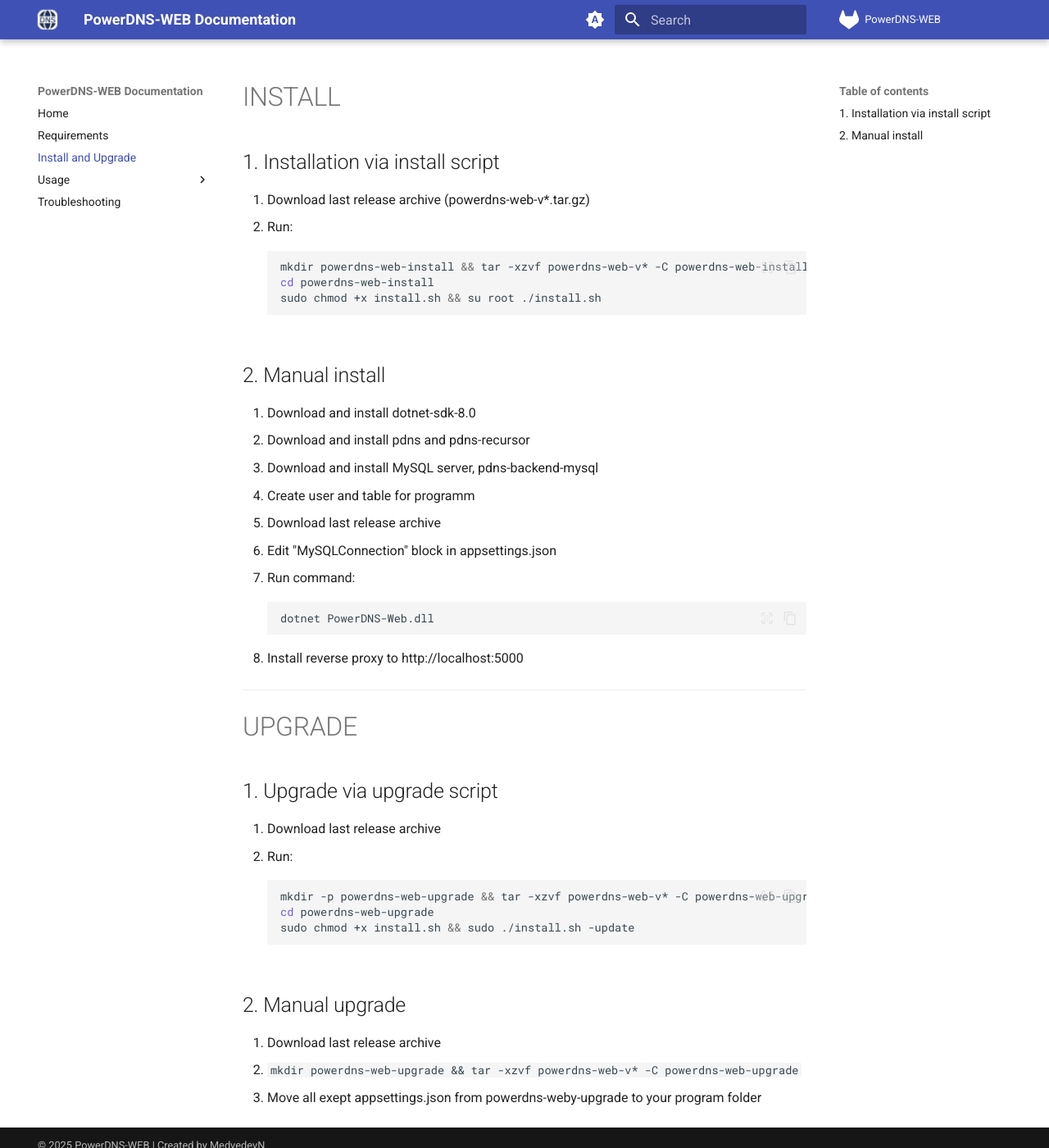
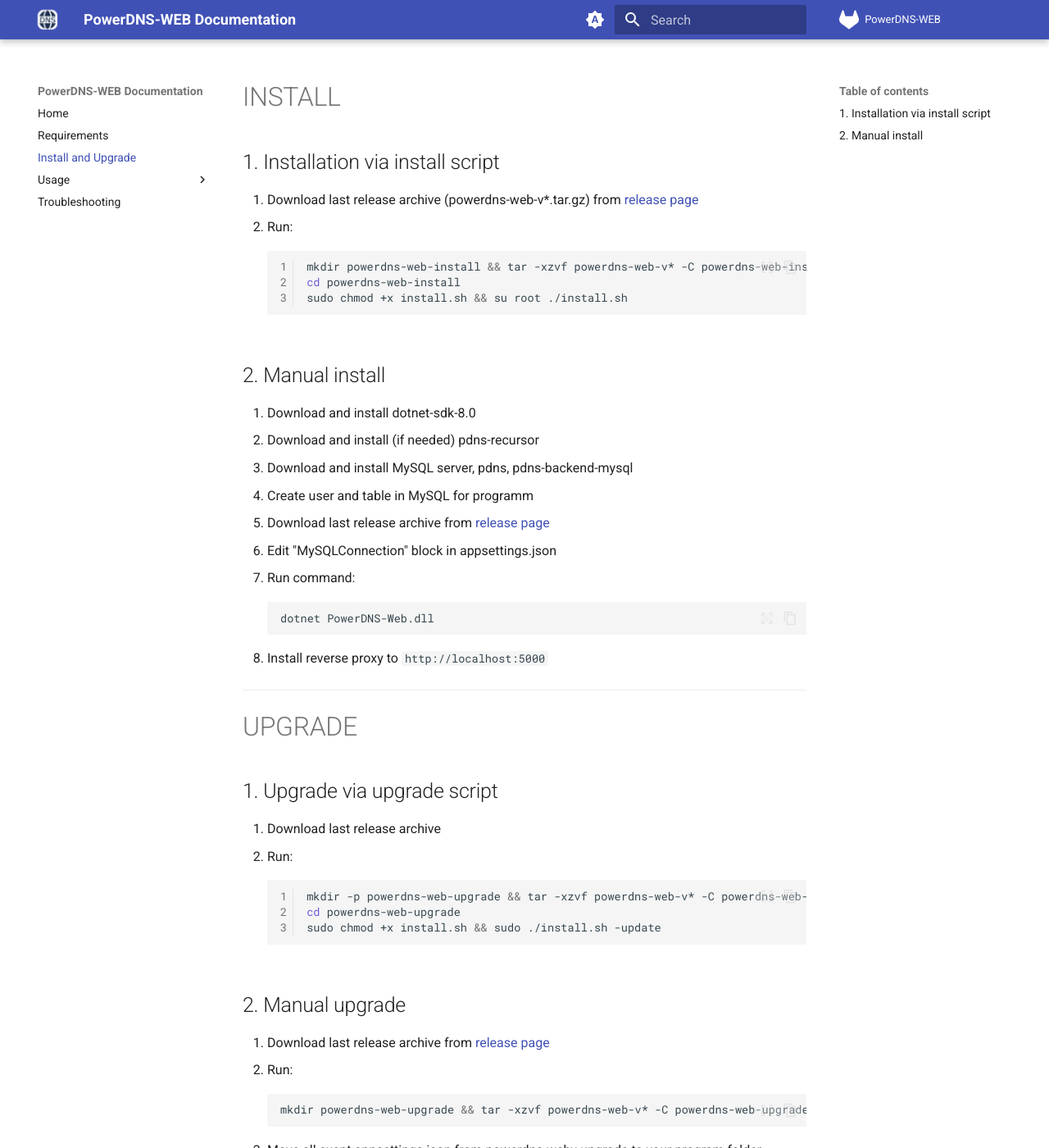
Before and after one commit to Mark-Shternberg/PowerDNS-WEB, an MkDocs documentation site: the page built from docs/guide.md, in a window 1280 px wide and 1400 px high. Shown: the whole window at 82% size. Built offline with MkDocs 1.6.1 and Material for MkDocs 9.7.7, drawn with Linux system fonts in a browser that asks for light colours.

Commit message:
Install instruction update

````diff
--- a/docs/guide.md
+++ b/docs/guide.md
@@ -1,26 +1,26 @@
 # INSTALL
 
 ## 1. Installation via install script
-1. Download last release archive (powerdns-web-v*.tar.gz)
+1. Download last release archive (powerdns-web-v*.tar.gz) from [release page](https://gitlab.medvedev-it.com/MedvedevN/powerdns-web/-/releases)
 2. Run:
-```bash
-mkdir powerdns-web-install && tar -xzvf powerdns-web-v* -C powerdns-web-install && rm powerdns-web-v*
-cd powerdns-web-install
-sudo chmod +x install.sh && su root ./install.sh
-```
+	```bash linenums="1"
+	mkdir powerdns-web-install && tar -xzvf powerdns-web-v* -C powerdns-web-install && rm powerdns-web-v*
+	cd powerdns-web-install
+	sudo chmod +x install.sh && su root ./install.sh
+	```
 
 ## 2. Manual install
 1. Download and install dotnet-sdk-8.0
-2. Download and install pdns and pdns-recursor
-3. Download and install MySQL server, pdns-backend-mysql
-4. Create user and table for programm
-5. Download last release archive
+2. Download and install (if needed) pdns-recursor
+3. Download and install MySQL server, pdns, pdns-backend-mysql
+4. Create user and table in MySQL for programm
+5. Download last release archive from [release page](https://gitlab.medvedev-it.com/MedvedevN/powerdns-web/-/releases)
 6. Edit "MySQLConnection" block in appsettings.json
 7. Run command:
-```bash
-dotnet PowerDNS-Web.dll
-```
-8. Install reverse proxy to http://localhost:5000
+	```bash
+	dotnet PowerDNS-Web.dll
+	```
+8. Install reverse proxy to `http://localhost:5000`
 
 ---
 
@@ -30,14 +30,17 @@ dotnet PowerDNS-Web.dll
 
 1. Download last release archive
 2. Run:
-```bash
-mkdir -p powerdns-web-upgrade && tar -xzvf powerdns-web-v* -C powerdns-web-upgrade
-cd powerdns-web-upgrade
-sudo chmod +x install.sh && sudo ./install.sh -update
-```
+	```bash linenums="1"
+	mkdir -p powerdns-web-upgrade && tar -xzvf powerdns-web-v* -C powerdns-web-upgrade
+	cd powerdns-web-upgrade
+	sudo chmod +x install.sh && sudo ./install.sh -update
+	```
 
 ## 2. Manual upgrade
 
-1. Download last release archive
-2. `mkdir powerdns-web-upgrade && tar -xzvf powerdns-web-v* -C powerdns-web-upgrade`
+1. Download last release archive from [release page](https://gitlab.medvedev-it.com/MedvedevN/powerdns-web/-/releases)
+2. Run:
+	```bash
+	mkdir powerdns-web-upgrade && tar -xzvf powerdns-web-v* -C powerdns-web-upgrade
+	```
 3. Move all exept appsettings.json from powerdns-weby-upgrade to your program folder
````
